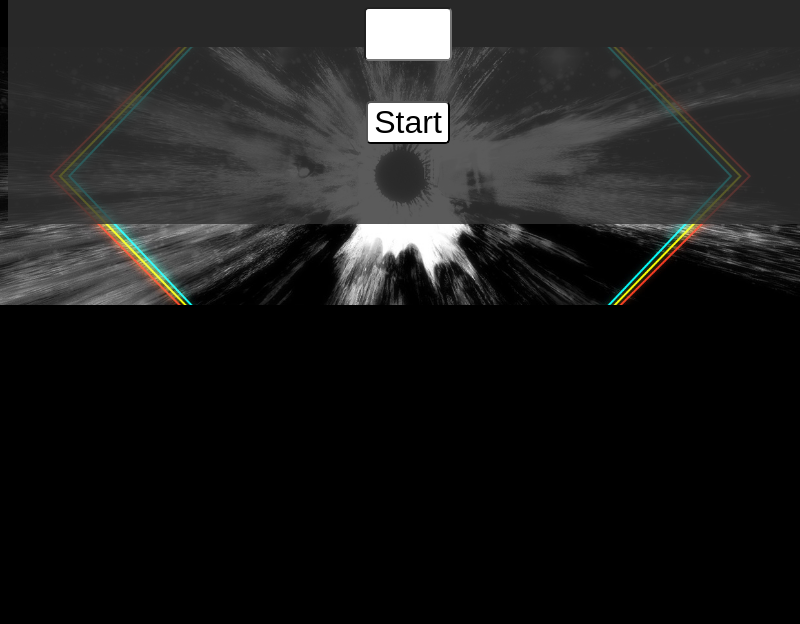
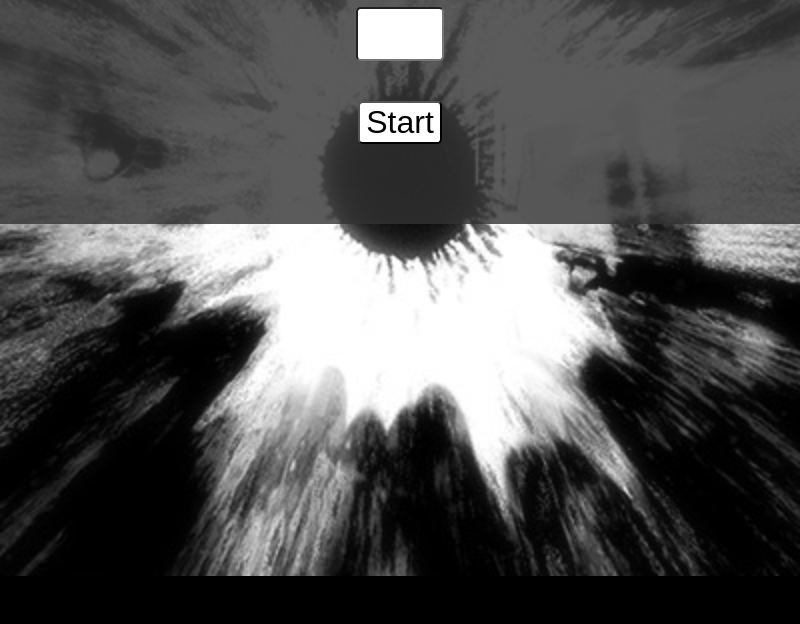
Before and after one commit to caseysiebel/timer, an Electron app: page index.html in a window 800 px wide. Shown: the part 224-848 px from the top of the page. Drawn offline with Linux system fonts and the light colour scheme.

Commit message:
new background

```diff
--- a/styles.css
+++ b/styles.css
@@ -8,8 +8,9 @@ html {
 body{
     width: 100%;
     height: 100%;
+    margin: 0;
     background: url('graphic.jpeg') black no-repeat center center;
-    background-size: 100%;
+    background-size: cover;
     text-align: center;
     overflow: hidden;
 }
```
